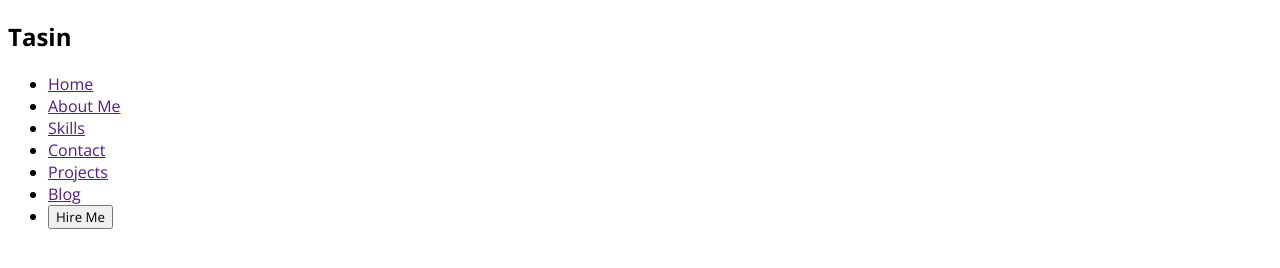
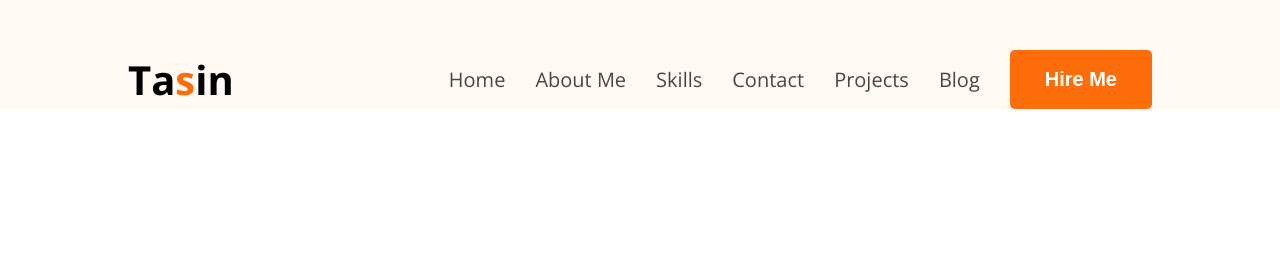
Before and after one commit to mirtasinahmed/My-portfolio, a plain HTML site: page index.html in a window 1280 px wide. Drawn offline with nearby package versions, Linux system fonts and the light colour scheme.

Commit message:
css update

```diff
--- a/index.html
+++ b/index.html
@@ -5,28 +5,34 @@
     <meta charset="UTF-8">
     <meta name="viewport" content="width=device-width, initial-scale=1.0">
     <title>Mir Tasin Ahmed Portfolio</title>
+    <!-- link google font -->
     <link rel="preconnect" href="https://fonts.googleapis.com">
     <link rel="preconnect" href="https://fonts.gstatic.com" crossorigin>
     <link href="https://fonts.googleapis.com/css2?family=Open+Sans:ital,wght@0,300..800;1,300..800&display=swap"
         rel="stylesheet">
+    <!-- Linking CSS file -->
     <link rel="stylesheet" href="styles.css">
 </head>
 
-<body>
+<body class="font-style">
+    <header>
         <nav>
-        <div>
-            <h2>Tasin </h2>
+            <div class="logo">
+                <!-- logo part -->
+                <h2>Ta<span class="color-palette">s</span>in </h2>
             </div>
-        <ul>
+            <!-- nav aitems -->
+            <ul class="menu">
                 <li><a href="">Home</a></li>
                 <li><a href="">About Me</a></li>
                 <li><a href="">Skills</a></li>
                 <li><a href="">Contact</a></li>
                 <li><a href="">Projects</a></li>
                 <li><a href="">Blog</a></li>
-            <li><button>Hire Me</button></li>
+                <li><button class="btn">Hire Me</button></li>
             </ul>
         </nav>
+    </header>
 
 </body>
 
--- a/styles.css
+++ b/styles.css
@@ -1,3 +1,67 @@
 *{
+    margin: 0;
+    padding: 0;
+    box-sizing: border-box;
+}
+/* fontstyle */
+.font-style{
     font-family: "Open Sans", sans-serif;
+    font-optical-sizing: auto;
 }
+/* logo */
+.logo h2{
+    font-size: 40px;
+    font-weight: extra-bold;
+}
+.logo:hover{
+    cursor: pointer;
+}
+.color-palette{
+    color:#FD6E0A
+}
+/* header */
+header{
+    background-color: #FFF8F3;
+    padding-top: 50px;
+}
+/* nav */
+nav{
+    width:80%;
+    max-width: 1400px;
+    /* border:solid 1px red; */
+    margin:0 auto;
+    display:flex;
+    justify-content: space-between;
+    align-items: center;
+
+}
+nav .menu {
+    display:flex;
+    list-style-type: none;
+    gap: 30px;
+    font-size: 20px;
+    align-items: center;
+
+}
+nav .menu a{
+    text-decoration: none;
+    font-size: 20px;
+    color: #474747
+}
+.btn{
+    background-color: #FD6E0A;
+    border: none;
+    color: white;
+    padding: 18px 35px;
+    border-radius: 5px;
+    text-decoration: none;
+    font-size: 20px;
+    font-weight: bold;
+
+}
+.btn:hover{
+    /* background-color: #df5e08; */
+    cursor: pointer;
+    box-shadow: #9e0707 2px 2px 10px;
+    text-align: justify;
+}
```
Lines whose indentation alone changed are shown as unchanged.
